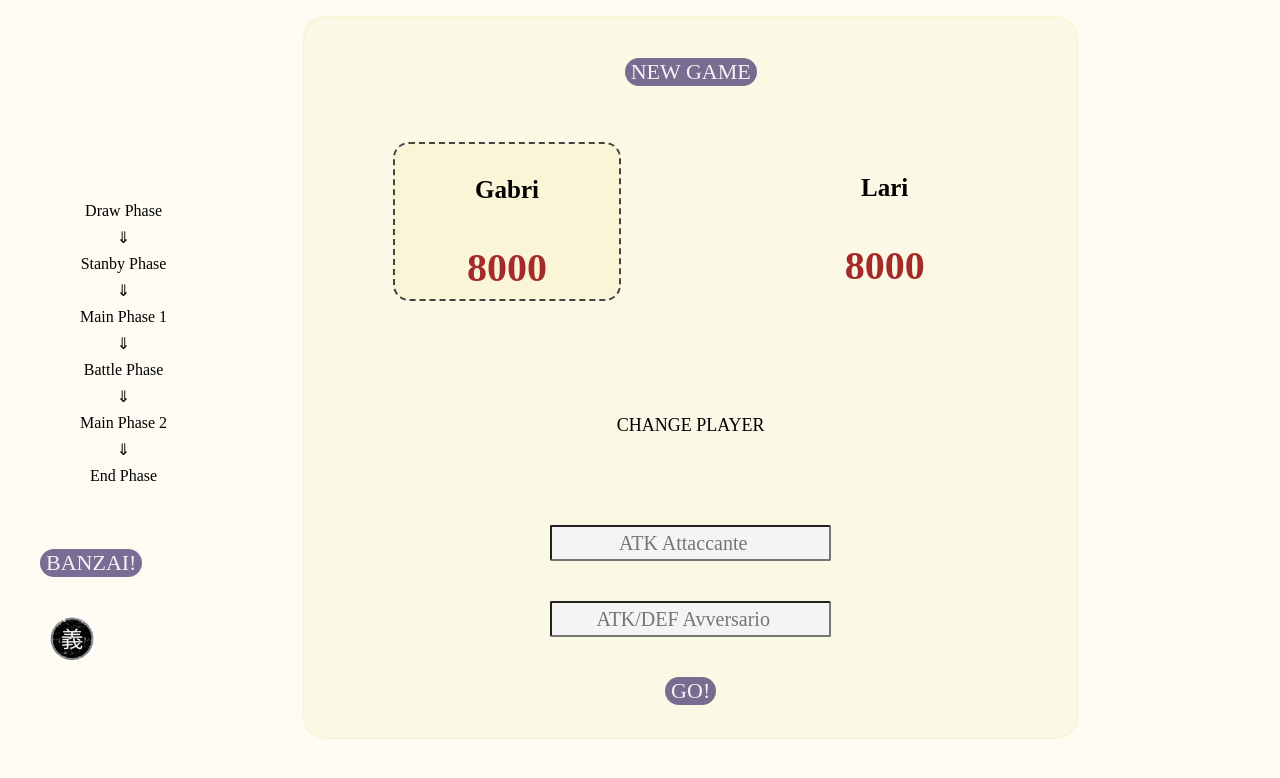
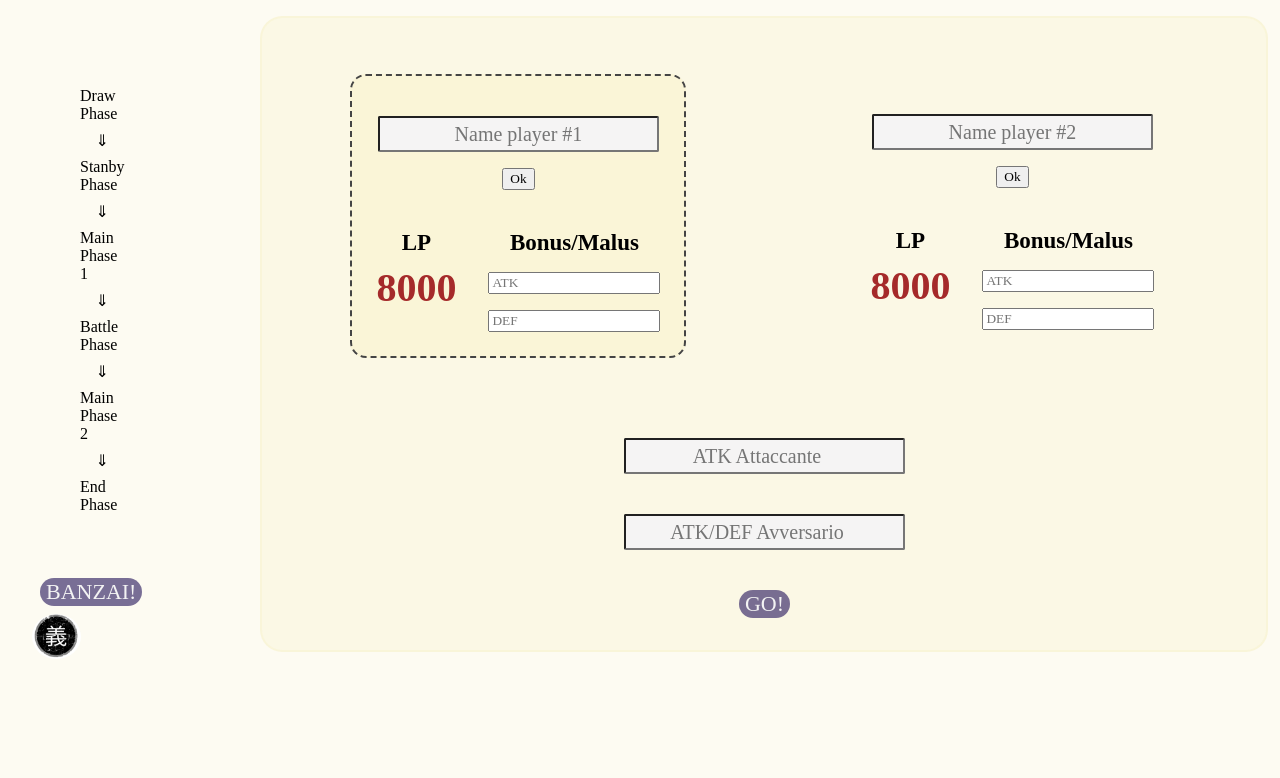
Before and after one commit to lElenaDiaconu/YuGi, a plain HTML site: page index.html in a window 1280 px wide. Both pictures are taken after a click on the button "BANZAI!". Drawn offline with Linux system fonts and the light colour scheme.

Commit message:
aggiunta malus/bonus

```diff
--- a/index.html
+++ b/index.html
@@ -48,10 +48,10 @@
 
             <!-- PLAYERS -->
             <main>
-                <div><button class="btn new">New game</button></div>
+                <div><button class="btn new hidden">New game</button></div>
                 <div class="score--keeper">
                     <section class="player--1 player active">
-                        <div class="form hidden">
+                        <div class="form">
                             <input
                                 type="text"
                                 placeholder="Name player #1"
@@ -60,12 +60,22 @@
                             />
                             <button class="okBtn player--1">Ok</button>
                         </div>
-                        <h1 class="name1 player">Gabri</h1>
-                        <h1 class="life--points" id="points--1">8000</h1>
+                        <h1 class="name1 player_name hidden">Gabri</h1>
+                        <div class="attributes">
+                            <div>
+                                <p>LP</p>
+                                <h1 class="life--points" id="points--1">8000</h1>
+                            </div>
+                            <div>
+                                <p class="bonus">Bonus/Malus</p>
+                                <input type="text" id="bonus1" placeholder="ATK" />
+                                <input type="text" id="bonus1" placeholder="DEF" />
+                            </div>
+                        </div>
                     </section>
 
                     <section class="player--2 player">
-                        <div class="form hidden">
+                        <div class="form">
                             <input
                                 type="text"
                                 placeholder="Name player #2"
@@ -74,13 +84,23 @@
                             />
                             <button class="okBtn player--2">Ok</button>
                         </div>
-                        <h1 class="name2 player">Lari</h1>
-                        <h1 class="life--points" id="points--2">8000</h1>
+                        <h1 class="name2 player_name hidden">Lari</h1>
+                        <div class="attributes">
+                            <div>
+                                <p>LP</p>
+                                <h1 class="life--points" id="points--1">8000</h1>
+                            </div>
+                            <div>
+                                <p class="bonus">Bonus/Malus</p>
+                                <input type="text" id="bonus1" placeholder="ATK" />
+                                <input type="text" id="bonus1" placeholder="DEF" />
+                            </div>
+                        </div>
                     </section>
                 </div>
-                <section class="player player--2">
+                <!-- <section class="player player--2">
                     <button class="btn change">Change player</button>
-                </section>
+                </section> -->
                 <div class="damage">
                     <input type="number" placeholder="ATK Attaccante" id="ATK" class="input" />
                     <input
--- a/script.js
+++ b/script.js
@@ -21,24 +21,24 @@ let atk = 0;
 let atkDef = 0;
 
 // Inserisco nomi
-// for (const [i, btn] of btnOk.entries()) {
-//     btn.addEventListener("click", function () {
-//         if (btn.classList.contains(`player--${i + 1}`)) {
-//             document.getElementById(`name${i + 1}`).classList.add("hidden");
-//             document.querySelector(`.name${i + 1}`).textContent = document.getElementById(
-//                 `name${i + 1}`
-//             ).value;
-//             document.querySelector(`.name${i + 1}`).classList.remove("hidden");
-//             btn.classList.add("hidden");
-//         }
-//     });
-// }
+for (const [i, btn] of btnOk.entries()) {
+    btn.addEventListener("click", function () {
+        if (btn.classList.contains(`player--${i + 1}`)) {
+            document.getElementById(`name${i + 1}`).classList.add("hidden");
+            document.querySelector(`.name${i + 1}`).textContent = document.getElementById(
+                `name${i + 1}`
+            ).value;
+            document.querySelector(`.name${i + 1}`).classList.remove("hidden");
+            btn.classList.add("hidden");
+        }
+    });
+}
 
 // Cambio giocatore attivo
 
-btnChange.addEventListener("click", function () {
-    changePlayer();
-});
+// btnChange.addEventListener("click", function () {
+//     changePlayer();
+// });
 
 // DAMAGE STEP
 
--- a/style.css
+++ b/style.css
@@ -4,6 +4,7 @@ html {
 * {
     margin: 0.5rem;
     font-family: papyrus;
+    /* font-family: "VT323", monospace; */
 }
 
 article {
@@ -41,7 +42,7 @@ main {
 .player {
     /* background-color: rgb(255, 255, 255); */
     display: flex;
-    font-size: 25px;
+    font-size: 23px;
     font-weight: 700;
     flex-direction: column;
     align-items: center;
@@ -52,6 +53,17 @@ main {
 .player:hover {
     cursor: pointer;
     /* border: solid rgba(134, 92, 13, 0.438); */
+}
+
+.player_name {
+    font-size: 35px;
+    /* background-color: rgba(68, 68, 68, 0.719); */
+    padding: 0 2rem;
+    border-radius: 1rem;
+    color: black;
+    border-bottom: 5px solid rgb(165, 42, 42);
+    /* border-right: 5px solid rgb(165, 42, 42); */
+    background-color: rgba(165, 42, 42, 0.438);
 }
 
 .active {
@@ -70,6 +82,11 @@ main {
     font-size: 40px;
     font-weight: 7000;
     color: brown;
+}
+
+.attributes {
+    display: flex;
+    flex-direction: row;
 }
 
 .damage {
@@ -140,21 +157,23 @@ main {
     flex-direction: row;
 } */
 
-.container__carte {
+/* .container__carte {
     display: flex;
     flex-direction: column;
-}
+} */
 .accumulo {
     position: absolute;
     display: flex;
     flex-wrap: wrap;
-    padding-top: 1rem;
+    /* padding-top: 1rem; */
     flex-direction: row;
     align-items: flex-start;
     max-width: 10rem;
+    margin: 0;
 }
 .segnalino {
     border-radius: 50%;
+    margin: 0;
 }
 .hidden {
     display: none;
```
